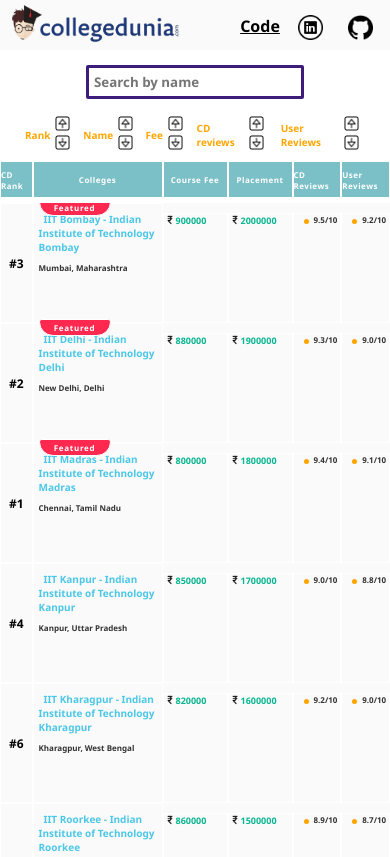
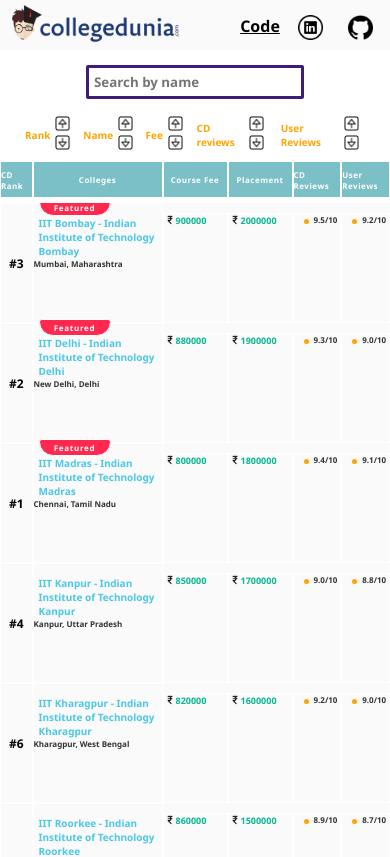
Before and after one commit to ankit-suman-07/College-Assignment, a React (Create React App) app: page / in a window 390 px wide. Shown: the top 857 px of the page. Built offline with nearby package versions, Linux system fonts and the light colour scheme.

Commit message:
mod: name margins

```diff
--- a/src/components/Card/Card.css
+++ b/src/components/Card/Card.css
@@ -115,8 +115,8 @@
         font-size: 12px;
     }
 
-    .cell-name span {
-        margin: 8px 0 0 5px;
+        .cell-name-main {
+            margin: 12px 0 0 5px;
     }
 
     .cell-name-main {
```
